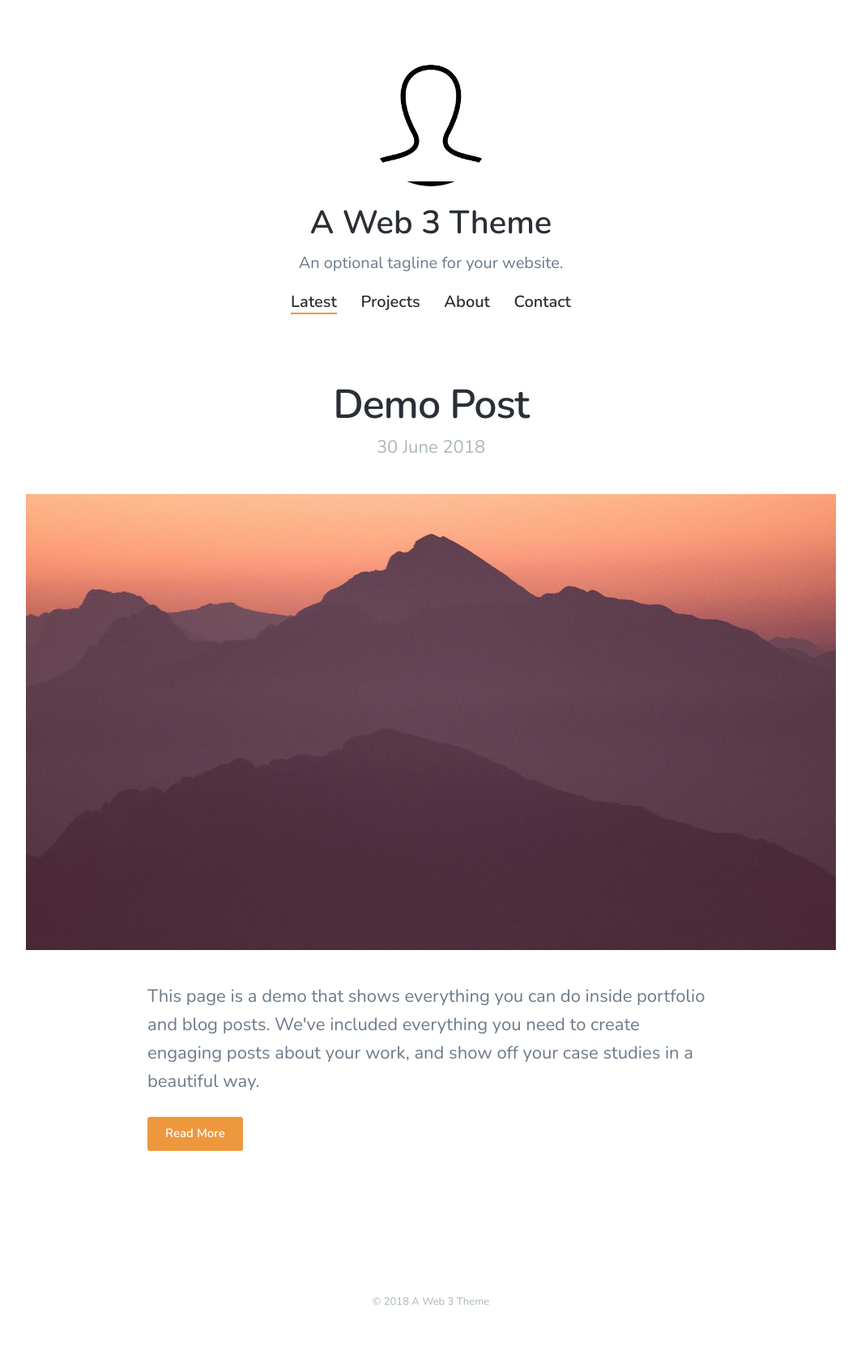
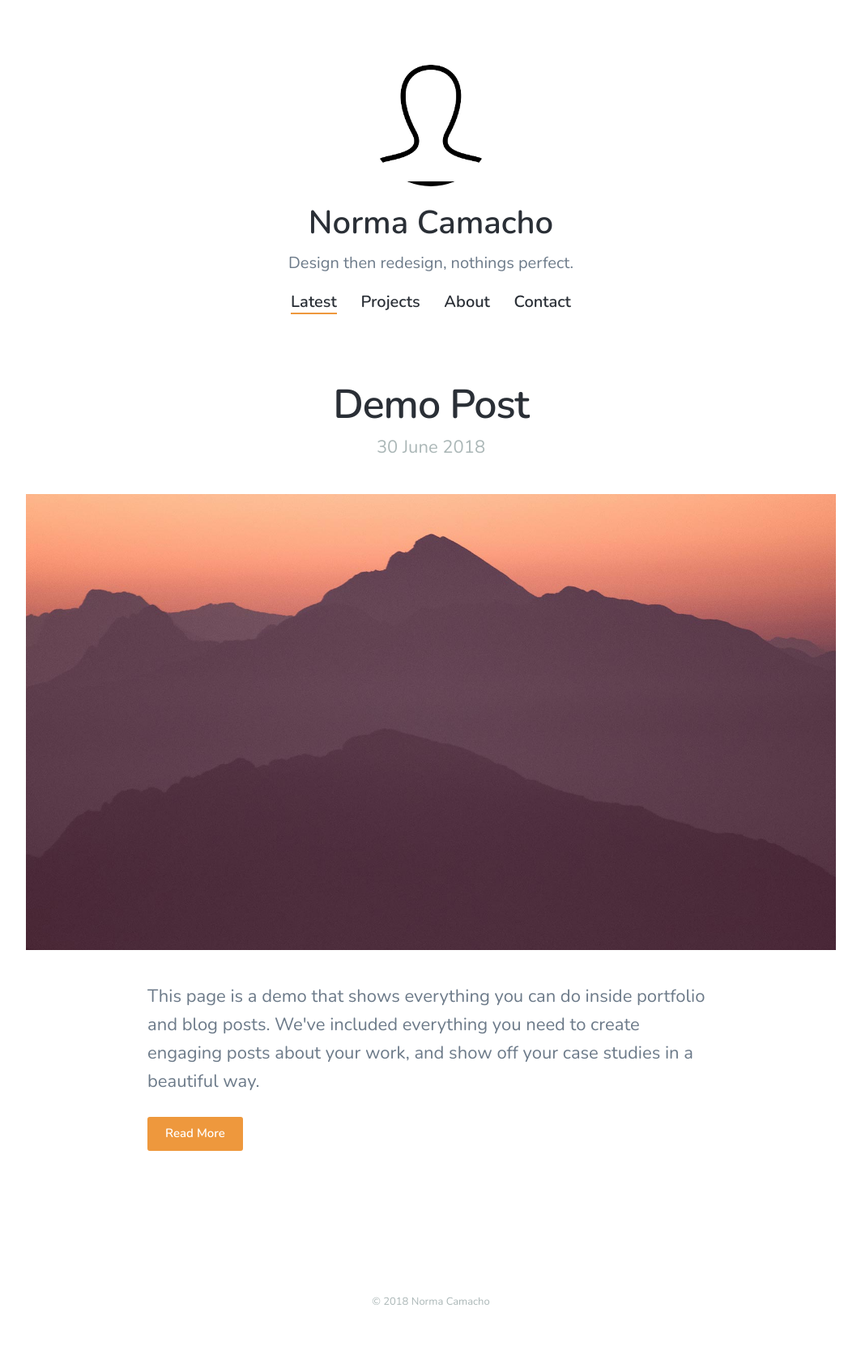
Before and after one commit to noremuhh/noremuhh.github.io, a Jekyll site: the page built from index.html, in a window 1280 px wide. Shown: the whole page at 81% size, without its empty margins (108-1171 px from the left). Built offline with Jekyll 4.4.1, drawn with Linux system fonts in a browser that asks for light colours; nearby versions of some CDN libraries; the list of posts is cut into pages by our own code.

Commit message:
Updated title

```diff
--- a/_data/settings.yml
+++ b/_data/settings.yml
@@ -1,6 +1,6 @@
 basic_settings:
-  site_title: A Web 3 Theme
-  site_tagline: An optional tagline for your website.
+  site_title: Norma Camacho
+  site_tagline: Design then redesign, nothings perfect.
   favicon_image: /images/favicon.png
 
 header_settings:
```
